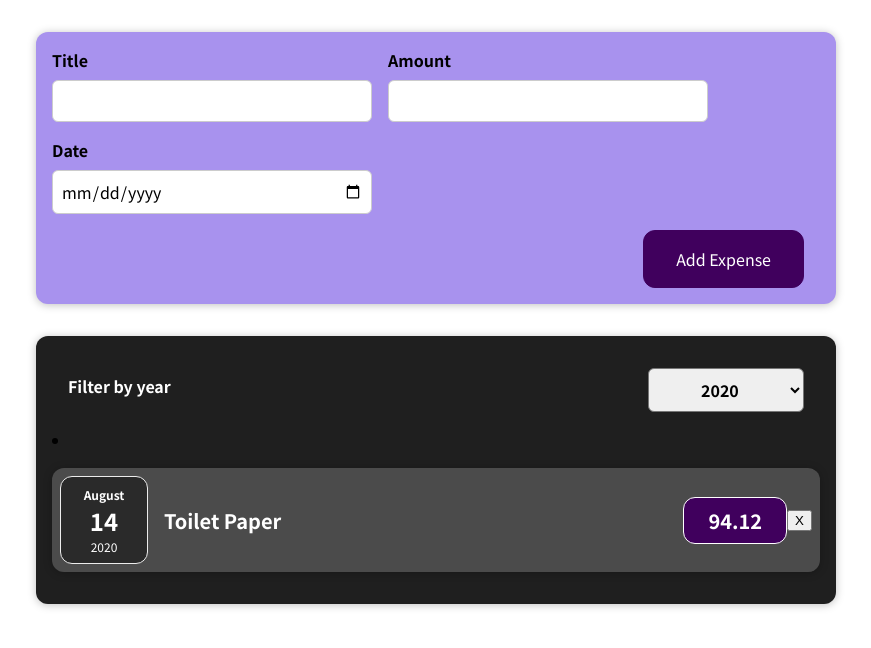
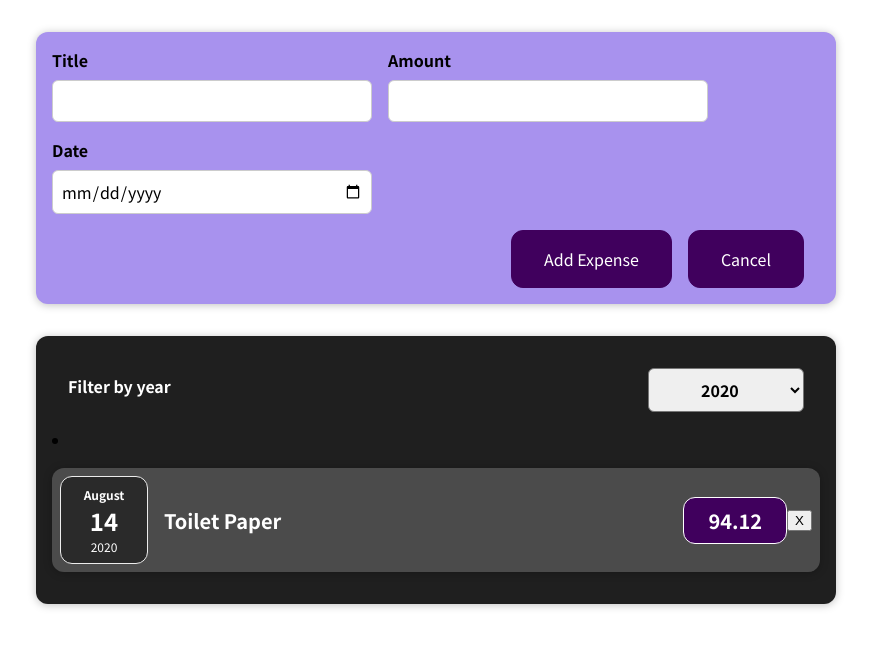
Before and after one commit to merv-e/track-your-expenses, a React (Create React App) app: page / in a window 1280 px wide. Both pictures are taken after a click on the button "Add Expense". Shown: the top 648 px of the page, without its empty margins (204-1075 px from the left). Built offline with nearby package versions, Linux system fonts and the light colour scheme.

Commit message:
the functionality of conditionally rendering the form is built.

```diff
--- a/src/components/NewExpense/ExpenseForm.js
+++ b/src/components/NewExpense/ExpenseForm.js
@@ -1,7 +1,7 @@
 import React, { useState } from "react";
 import "./ExpenseForm.css"
 
-const ExpenseForm = ({onSaveExpenseData}) => {
+const ExpenseForm = ({onSaveExpenseData, onCancel}) => {
 
   const [titleInput, setTitleInput] = useState("");
   const [amountInput, setAmountInput] = useState("");
@@ -26,11 +26,13 @@ const ExpenseForm = ({onSaveExpenseData}) => {
   };
 
   return (
+    <>
       <form onSubmit={handleSubmit}>
         <div className="new-expense__controls">
           <div className="new-expense__control">
             <label>Title</label>
             <input
+              // required
               type="text"
               value={titleInput}
               onChange={(e) => setTitleInput(e.target.value)}
@@ -61,9 +63,23 @@ const ExpenseForm = ({onSaveExpenseData}) => {
         </div>
 
         <div className="new-expense__actions">
-        <button type="submit">Add Expense</button>
+          <button
+            type="submit"
+            // disabled={
+            //   titleInput === ""
+            // dateInput.length === 0
+            // && amountInput === "" &&
+            // }
+          >
+            Add Expense
+          </button>
+
+          <button type="button" onClick={onCancel}>
+            Cancel
+          </button>
         </div>
       </form>
+    </>
   );
 }
 
--- a/src/components/NewExpense/NewExpense.js
+++ b/src/components/NewExpense/NewExpense.js
@@ -1,3 +1,4 @@
+import { useState } from "react";
 import ExpenseForm from "./ExpenseForm";
 import "./NewExpense.css";
 
@@ -12,13 +13,33 @@ const NewExpense = ({onAddExpense}) => {
     };
 
     onAddExpense(expenseData);
+
+
+    //after creating an expense, "add expense" button will be shown
+    setShowCreateExpenseForm(false);
   };
+
+    const [showCreateExpenseForm, setShowCreateExpenseForm] = useState(false);
+
+    const createNewExpense = () => {
+      setShowCreateExpenseForm(true);
+    };
+
+    const cancelCreateExpenseForm = () => {
+      setShowCreateExpenseForm(false);
+    }
 
   return (
     <div className="new-expense">
-      <ExpenseForm
-       onSaveExpenseData={saveNewExpenseData}
-      />
+      {
+      !showCreateExpenseForm
+      ? <button onClick={createNewExpense}>Add Expense</button>
+      : (
+        <ExpenseForm
+         onSaveExpenseData={saveNewExpenseData}
+         onCancel = {() => cancelCreateExpenseForm()}
+        />
+      )}
     </div>
   );
 };
```
Lines whose indentation alone changed are shown as unchanged.
